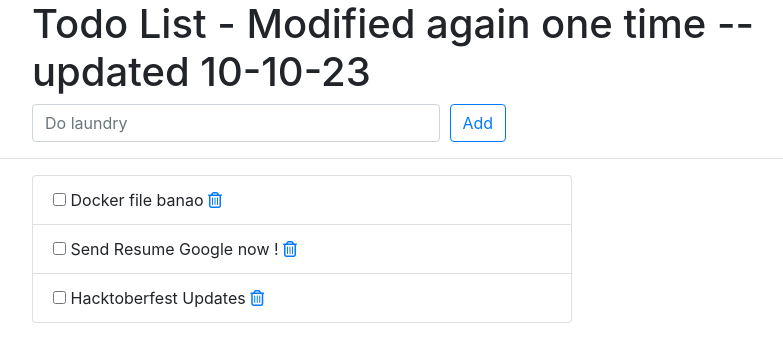
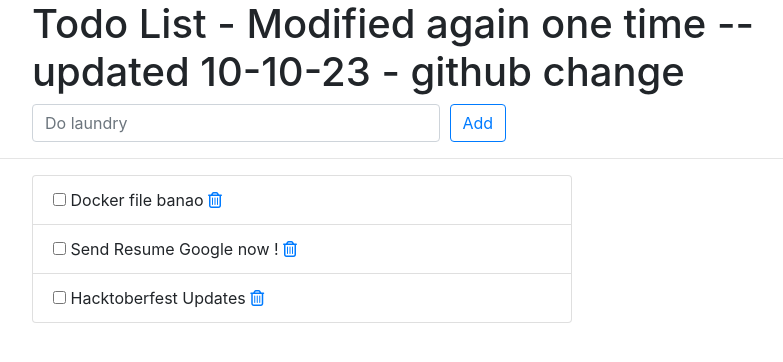
Before and after one commit to shubhamgithub06/Django-todo-cicd, a Django app: page /todos/ in a window 1280 px wide. Shown: the top 362 px of the page, without its empty margins (243-1026 px from the left). Run offline with Django 3.2, Linux system fonts and the light colour scheme; data comes from the database, SQL or seed files in the repository; some libraries are stand-ins or nearby versions.

Commit message:
Update index.html
direct commit

```diff
--- a/todos/templates/todos/index.html
+++ b/todos/templates/todos/index.html
@@ -12,7 +12,7 @@
     <div class="offset-md-2 col-lg-9">
       <div class="page-header">
         <h1>
-          Todo List - Modified again one time -- updated 10-10-23
+          Todo List - Modified again one time -- updated 10-10-23 - github change
         </h1>
       </div>
     </div>
```
